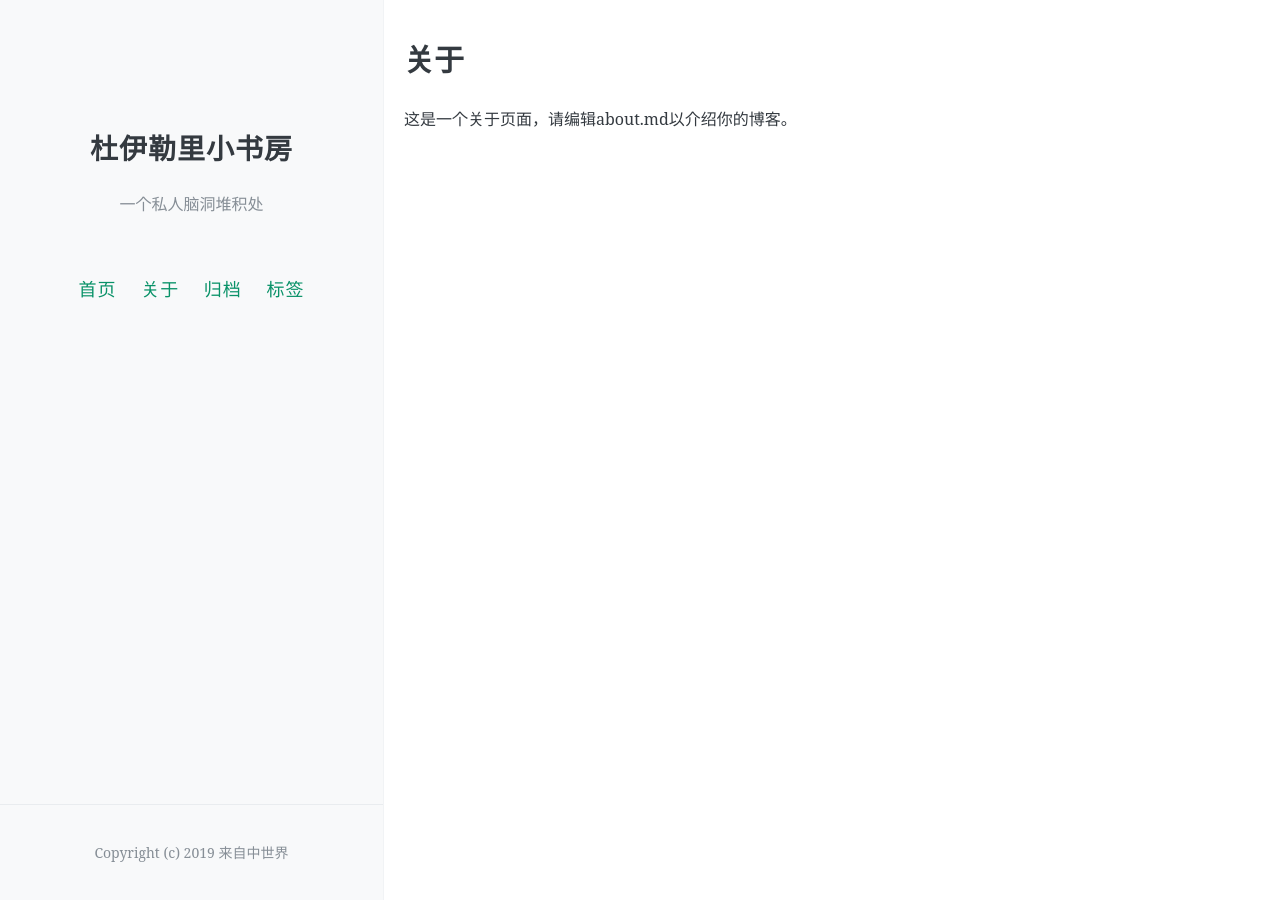
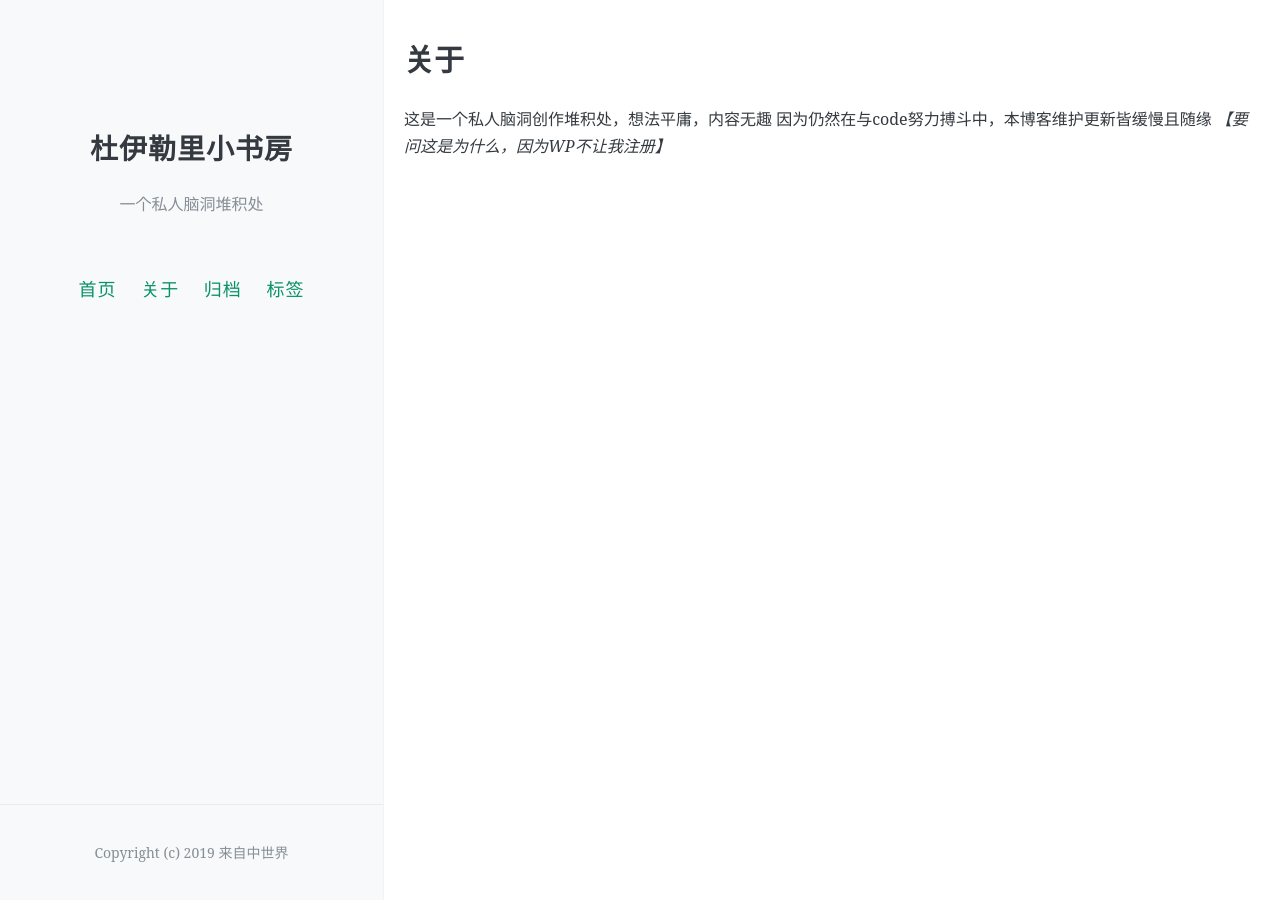
Before and after one commit to JingRA/JingRA, a Jekyll site: the page built from about.md, in a window 1280 px wide. Built offline with Jekyll 4.4.1, drawn with Linux system fonts in a browser that asks for light colours; comment, search, counter and statistics services are not loaded.

Commit message:
Update about.md

```diff
--- a/about.md
+++ b/about.md
@@ -4,4 +4,6 @@ title: 关于
 permalink: /about/
 ---
 
-这是一个关于页面，请编辑about.md以介绍你的博客。
+这是一个私人脑洞创作堆积处，想法平庸，内容无趣
+因为仍然在与code努力搏斗中，本博客维护更新皆缓慢且随缘
+*【要问这是为什么，因为WP不让我注册】*
```
